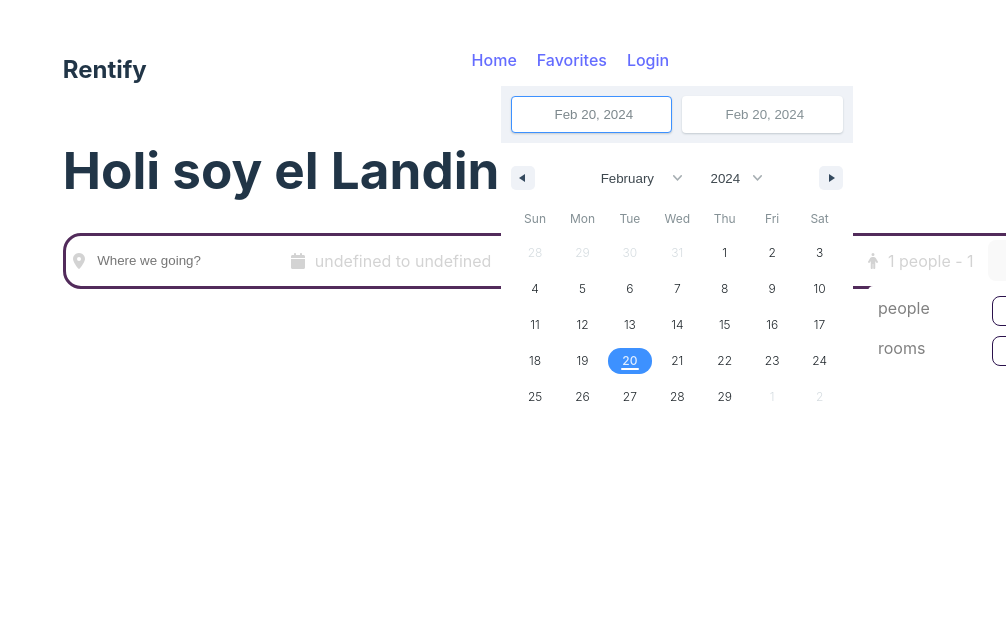
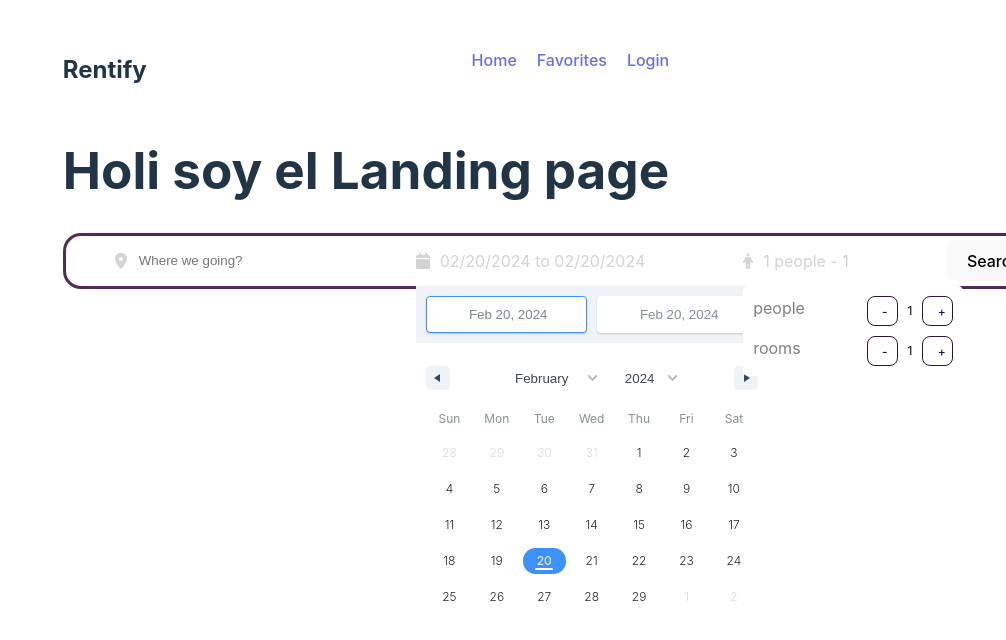
Before and after one commit to jlcarrascof/PF-Henry-Project, a React (Vite) app in the folder Client/vite-project/: page / in a window 1280 px wide. Shown: the top 640 px of the page, without its empty margins (274-1280 px from the left). Built offline with nearby package versions, Linux system fonts and the light colour scheme.

Commit message:
renderiza la fecha en la search

```diff
--- a/Client/vite-project/src/components/searchBar/SearchBar.module.css
+++ b/Client/vite-project/src/components/searchBar/SearchBar.module.css
@@ -63,3 +63,8 @@
     cursor: pointer;
     background-color: white;
 }
+
+.date{
+    position: absolute;
+    top: 50px;
+}
--- a/Client/vite-project/src/components/searchBar/SearchBar.tsx
+++ b/Client/vite-project/src/components/searchBar/SearchBar.tsx
@@ -84,12 +84,13 @@ const SearchBar: React.FC = () => {
       </div>
       <div className={styles.headerSearchItem}>
         <FontAwesomeIcon icon={faCalendar} className={styles.headerIcon} />
-        <span className={styles.headerSearchText}> {`${state[0] && format(state[0].startDate, "MM/DD/YYYY")} to ${state[0] && format(state[0].endDate, "MM/DD/YYYY")}`} </span>
+        <span className={styles.headerSearchText}> {`${format(state.startDate, "MM/dd/yyyy")} to ${state.endDate ? format(state.endDate, "MM/dd/yyyy") : '--/--/----' }`} </span>
         <DateRange
           editableDateInputs={true}
           onChange={(item) => handleChange(item.selection)}
           moveRangeOnFirstSelection={false}
           ranges={[state]}
+          className={styles.date}
         />
       </div>
       <div className={styles.headerSearchItem}>
```
